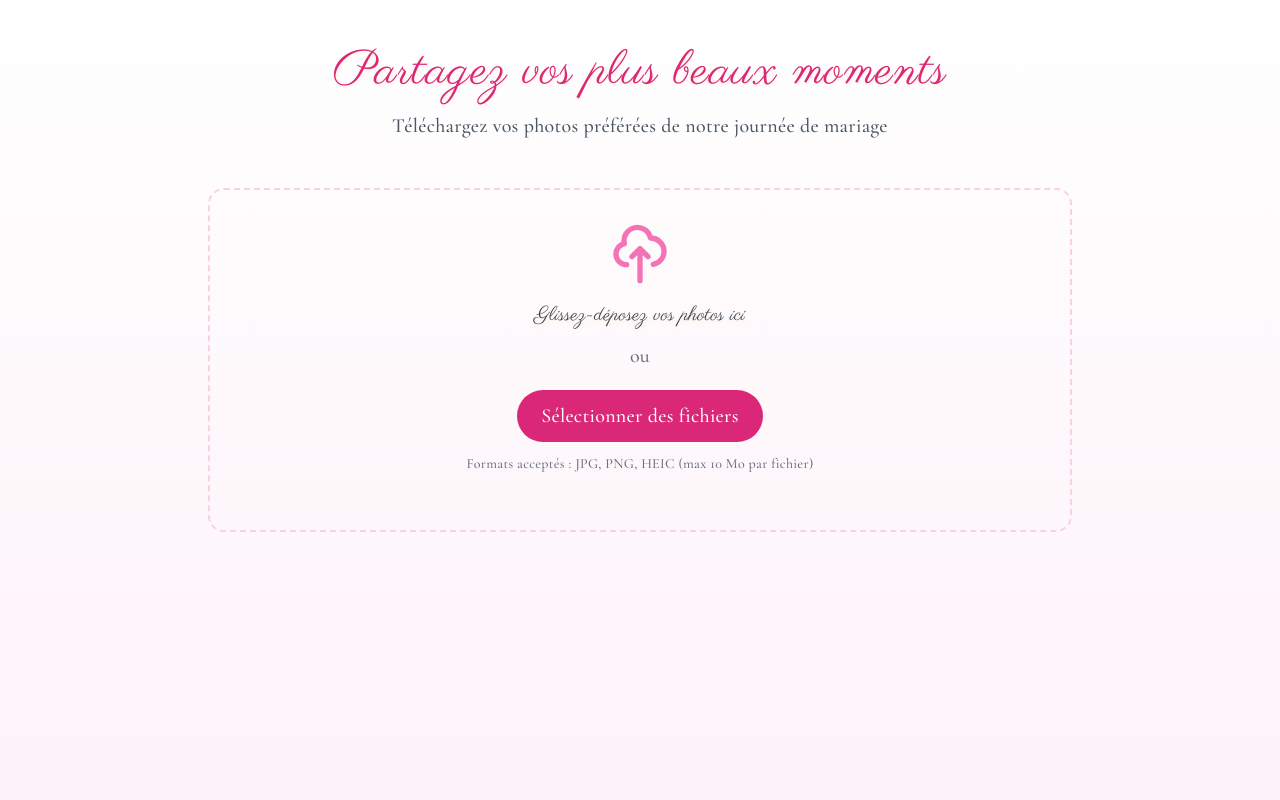
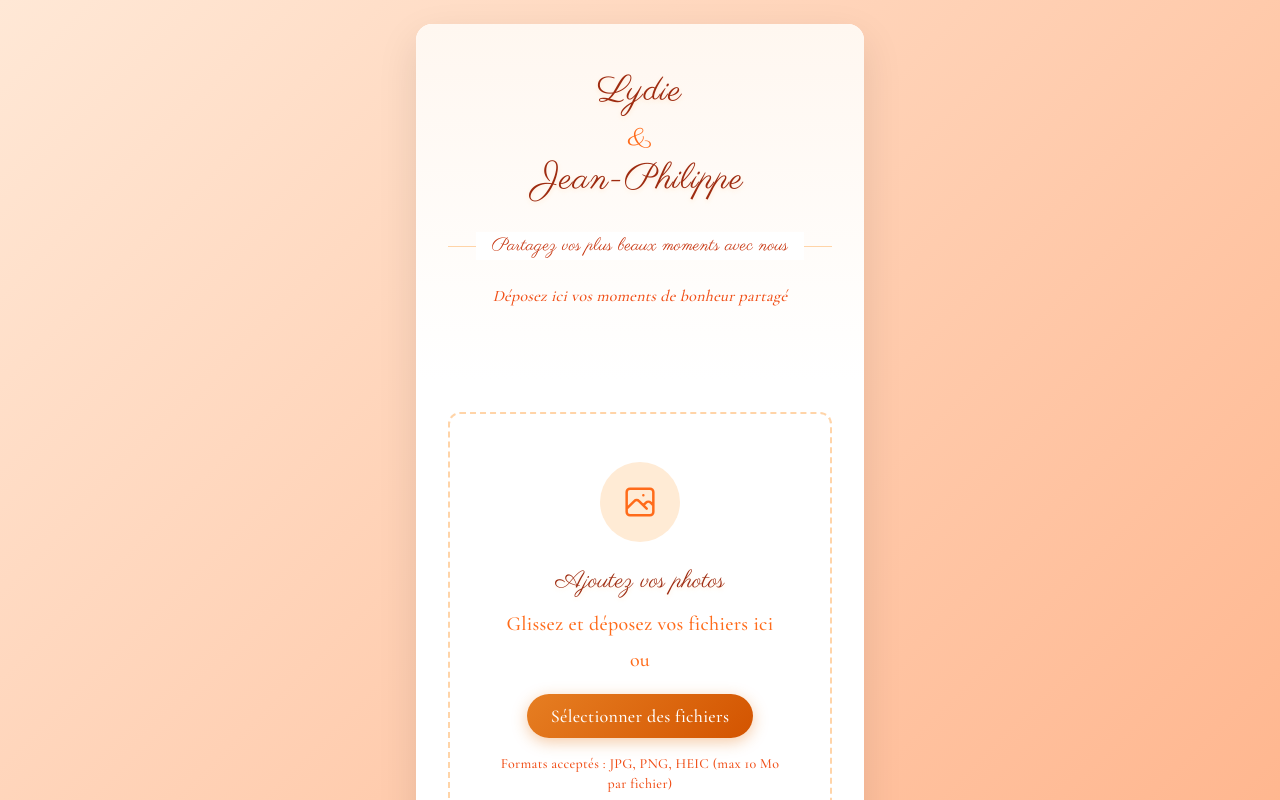
Before and after one commit to debarieux/photos-jpandlydie, a Next.js app: page / in a window 1280 px wide. Shown: the top 800 px of the page. Built offline with nearby package versions, Linux system fonts and the light colour scheme; what imagekit-javascript would draw is missing.

Commit message:
Ajout de la page d'erreur personnalisée et corrections de style

```diff
--- a/pages/index.js
+++ b/pages/index.js
@@ -100,7 +100,7 @@ function FloatingHearts({ show }) {
   );
 }
 
-export default function Home() {
+function Home() {
   const [files, setFiles] = useState([]);
   const [isDragging, setIsDragging] = useState(false);
   const [uploadProgress, setUploadProgress] = useState(0);
@@ -314,7 +314,7 @@ export default function Home() {
   }, [files]);
 
   return (
-    <div className="min-h-screen bg-gradient-to-b from-white to-pink-50">
+    <div className="min-h-screen bg-gradient-bg flex items-center justify-center p-4 sm:p-6">
       <Head>
         <title>Partage de photos - Mariage de Jean-Philippe & Lydia</title>
         <meta name="description" content="Partagez vos plus beaux moments de notre mariage" />
@@ -324,29 +324,44 @@ export default function Home() {
       <FlyingBirds count={8} />
       <FloatingHearts show={showSuccess} />
 
-      <main className="container mx-auto px-4 py-12 max-w-4xl">
-        <div className="text-center mb-12">
-          <h1 className="text-4xl md:text-5xl font-cursive text-pink-600 mb-4">
-            Partagez vos plus beaux moments
-          </h1>
-          <p className="text-xl text-gray-600">
-            Téléchargez vos photos préférées de notre journée de mariage
+      <div className="w-full max-w-md">
+        <div className="card w-full bg-white rounded-2xl shadow-card overflow-hidden">
+          {/* En-tête avec le titre */}
+          <div className="py-8 sm:py-12 px-4 sm:px-8 text-center bg-gradient-to-b from-orange-50 to-white">
+            <div className="mb-2">
+              <h1 className="text-3xl sm:text-4xl font-parisienne text-orange-800 leading-none">Lydie</h1>
+              <div className="text-orange-500 text-2xl sm:text-3xl font-parisienne -mt-2 mb-1">&</div>
+              <h1 className="text-3xl sm:text-4xl font-parisienne text-orange-800 leading-none">Jean-Philippe</h1>
+            </div>
+            <div className="relative mt-8 mb-6">
+              <div className="absolute inset-0 flex items-center">
+                <div className="w-full border-t border-orange-200"></div>
+              </div>
+              <div className="relative flex justify-center">
+                <span className="px-4 bg-white text-orange-700 font-parisienne text-base sm:text-lg">
+                  Partagez vos plus beaux moments avec nous
+                </span>
+              </div>
+            </div>
+            <p className="text-orange-600 font-cormorant italic text-sm sm:text-base text-center mt-2">
+              Déposez ici vos moments de bonheur partagé
             </p>
           </div>
 
+          <div className="p-4 sm:p-6 md:p-8">
             {/* Zone de dépôt */}
             <div
-          ref={dropZoneRef}
               onDragOver={handleDragOver}
               onDragLeave={handleDragLeave}
               onDrop={handleDrop}
-          className={`border-2 border-dashed rounded-2xl p-8 text-center transition-colors ${
-            isDragging ? 'border-pink-400 bg-pink-50' : 'border-pink-200 hover:border-pink-300'
-          } mb-8`}
+              className={`drop-zone rounded-xl p-6 sm:p-8 md:p-12 text-center cursor-pointer mb-6 sm:mb-8 transition-all duration-200 ${
+                isDragging ? 'border-2 border-orange-400 bg-orange-50' : 'border-2 border-dashed border-orange-200 hover:border-orange-300 bg-white'
+              }`}
             >
-          <div className="max-w-md mx-auto">
+              <div className="max-w-xs mx-auto">
+                <div className="w-16 h-16 sm:w-20 sm:h-20 bg-orange-100 rounded-full flex items-center justify-center mx-auto mb-4 sm:mb-6">
                   <svg
-              className="w-16 h-16 mx-auto text-pink-400 mb-4"
+                    className="w-8 h-8 sm:w-10 sm:h-10 text-orange-500"
                     fill="none"
                     stroke="currentColor"
                     viewBox="0 0 24 24"
@@ -355,22 +370,23 @@ export default function Home() {
                     <path
                       strokeLinecap="round"
                       strokeLinejoin="round"
-                strokeWidth="2"
-                d="M7 16a4 4 0 01-.88-7.903A5 5 0 1115.9 6L16 6a5 5 0 011 9.9M15 13l-3-3m0 0l-3 3m3-3v12"
-              ></path>
+                      strokeWidth="1.5"
+                      d="M4 16l4.586-4.586a2 2 0 012.828 0L16 16m-2-2l1.586-1.586a2 2 0 012.828 0L20 14m-6-6h.01M6 20h12a2 2 0 002-2V6a2 2 0 00-2-2H6a2 2 0 00-2 2v12a2 2 0 002 2z"
+                    />
                   </svg>
-            <h2 className="text-xl font-medium text-gray-700 mb-2">
-              {isDragging ? 'Déposez vos photos ici' : 'Glissez-déposez vos photos ici'}
-            </h2>
-            <p className="text-gray-500 mb-4">ou</p>
+                </div>
+                <h3 className="text-xl sm:text-2xl font-parisienne text-orange-800 mb-2">
+                  {isDragging ? 'Déposez vos photos ici' : 'Ajoutez vos photos'}
+                </h3>
+                <p className="text-orange-500 mb-4 font-cormorant">Glissez et déposez vos fichiers ici ou</p>
                 <button
                   type="button"
                   onClick={() => fileInputRef.current?.click()}
-              className="px-6 py-2 bg-pink-600 text-white rounded-full hover:bg-pink-700 transition-colors focus:outline-none focus:ring-2 focus:ring-pink-500 focus:ring-offset-2"
+                  className="bg-gradient-button text-white font-cormorant text-lg px-6 py-2 rounded-full shadow-button hover:opacity-90 transition-opacity focus:outline-none focus:ring-2 focus:ring-orange-300 focus:ring-offset-2"
                 >
                   Sélectionner des fichiers
                 </button>
-            <p className="text-sm text-gray-500 mt-3">
+                <p className="text-sm text-orange-600 mt-4 font-cormorant">
                   Formats acceptés : JPG, PNG, HEIC (max 10 Mo par fichier)
                 </p>
               </div>
@@ -383,20 +399,22 @@ export default function Home() {
                 onChange={handleFileSelect}
               />
             </div>
+          </div>
 
           {/* Liste des fichiers */}
           {files.length > 0 && (
-          <div className="bg-white rounded-xl shadow-md overflow-hidden">
-            <div className="p-4 border-b border-gray-200">
-              <h2 className="text-lg font-medium text-gray-800">
+            <div className="px-4 sm:px-6 pb-6">
+              <div className="bg-white/80 backdrop-blur-sm rounded-xl shadow-lg overflow-hidden border border-apricot-100">
+                <div className="p-4 border-b border-apricot-100 bg-gradient-to-r from-warm-50 to-white">
+                  <h2 className="text-lg font-medium text-apricot-800 font-cormorant">
                     {files.length} {files.length === 1 ? 'fichier sélectionné' : 'fichiers sélectionnés'}
                   </h2>
                 </div>
-            <ul className="divide-y divide-gray-200">
+                <ul className="divide-y divide-apricot-100">
                   {files.map((file, index) => (
-                <li key={index} className="p-4">
+                    <li key={index} className="p-4 hover:bg-warm-50/50 transition-colors">
                       <div className="flex items-center">
-                    <div className="flex-shrink-0 h-12 w-12 rounded-md overflow-hidden bg-gray-100">
+                        <div className="flex-shrink-0 h-14 w-14 rounded-lg overflow-hidden bg-warm-100 border border-apricot-100">
                           {file.preview && (
                             <img
                               src={file.preview}
@@ -406,16 +424,16 @@ export default function Home() {
                           )}
                         </div>
                         <div className="ml-4 flex-1 min-w-0">
-                      <p className="text-sm font-medium text-gray-900 truncate">
+                          <p className="text-sm font-medium text-apricot-900 truncate font-cormorant">
                             {file.name}
                           </p>
-                      <p className="text-sm text-gray-500">
+                          <p className="text-sm text-apricot-700 font-cormorant">
                             {formatFileSize(file.size)}
                           </p>
                           {file.status === 'uploading' && (
-                        <div className="w-full bg-gray-200 rounded-full h-2 mt-2">
+                            <div className="w-full bg-warm-200 rounded-full h-2 mt-2 overflow-hidden">
                               <div
-                            className="bg-pink-600 h-2 rounded-full transition-all duration-300"
+                                className="bg-gradient-to-r from-apricot-400 to-apricot-600 h-2 rounded-full transition-all duration-300"
                                 style={{ width: `${file.progress}%` }}
                               ></div>
                             </div>
@@ -440,79 +458,60 @@ export default function Home() {
                     type="button"
                     onClick={() => uploadFiles(files.filter(f => f.status !== 'done'))}
                     disabled={isUploading || files.every(f => f.status === 'done')}
-                className={`inline-flex justify-center py-2 px-4 border border-transparent shadow-sm text-sm font-medium rounded-md text-white ${
+                    className={`inline-flex justify-center py-2 px-6 border border-transparent shadow-sm text-sm font-cormorant text-lg rounded-full text-white ${
                       isUploading || files.every(f => f.status === 'done')
-                    ? 'bg-pink-300 cursor-not-allowed'
-                    : 'bg-pink-600 hover:bg-pink-700'
-                } focus:outline-none focus:ring-2 focus:ring-offset-2 focus:ring-pink-500`}
+                        ? 'bg-apricot-300 cursor-not-allowed'
+                        : 'bg-gradient-to-r from-apricot-500 to-apricot-600 hover:from-apricot-600 hover:to-apricot-700'
+                    } focus:outline-none focus:ring-2 focus:ring-offset-2 focus:ring-apricot-300 transition-all duration-300`}
                   >
                     {isUploading ? 'Téléversement en cours...' : 'Téléverser les fichiers'}
                   </button>
                 </div>
               </div>
+            </div>
           )}
+        </div>
 
         {/* Message de succès */}
         {showSuccess && (
-          <div className="fixed bottom-4 right-4 bg-green-100 border border-green-400 text-green-700 px-4 py-3 rounded">
-            <p>Vos photos ont été téléversées avec succès ! Merci pour votre partage.</p>
+          <div className="fixed bottom-6 right-6 bg-white/90 backdrop-blur-sm border-2 border-green-200 text-green-800 px-6 py-4 rounded-xl shadow-xl max-w-sm transition-all duration-300 transform hover:scale-105">
+            <div className="flex items-start">
+              <div className="flex-shrink-0 h-6 w-6 text-green-500">
+                <svg xmlns="http://www.w3.org/2000/svg" fill="none" viewBox="0 0 24 24" stroke="currentColor">
+                  <path strokeLinecap="round" strokeLinejoin="round" strokeWidth={2} d="M5 13l4 4L19 7" />
+                </svg>
+              </div>
+              <div className="ml-3">
+                <p className="text-sm font-cormorant font-medium">Vos photos ont été téléversées avec succès !</p>
+                <p className="text-xs text-green-700 mt-1">Merci pour votre partage précieux.</p>
+              </div>
+            </div>
           </div>
         )}
 
         {/* Message d'erreur */}
         {error && (
-          <div className="fixed bottom-4 right-4 bg-red-100 border border-red-400 text-red-700 px-4 py-3 rounded">
-            <p>{error}</p>
+          <div className="fixed bottom-6 right-6 bg-white/90 backdrop-blur-sm border-2 border-red-200 text-red-800 px-6 py-4 rounded-xl shadow-xl max-w-sm transition-all duration-300 transform hover:scale-105">
+            <div className="flex justify-between items-start">
+              <div className="flex-1">
+                <p className="text-sm font-cormorant font-medium">Une erreur est survenue</p>
+                <p className="text-xs text-red-700 mt-1">{error}</p>
+              </div>
               <button
                 onClick={() => setError(null)}
-              className="font-bold float-right"
+                className="ml-4 text-red-500 hover:text-red-700 focus:outline-none"
+                aria-label="Fermer"
               >
-              ×
+                <svg className="h-5 w-5" fill="none" viewBox="0 0 24 24" stroke="currentColor">
+                  <path strokeLinecap="round" strokeLinejoin="round" strokeWidth={2} d="M6 18L18 6M6 6l12 12" />
+                </svg>
               </button>
             </div>
+          </div>
         )}
-      </main>
-
-      <style jsx global>{`
-        @keyframes flyAcross {
-          0% {
-            transform: translateX(-100px) scaleX(var(--direction, 1));
-          }
-          100% {
-            transform: translateX(calc(100vw + 100px)) scaleX(var(--direction, 1));
-          }
-        }
-
-        @keyframes float {
-          0% {
-            transform: translateY(100%) translateX(0);
-            opacity: 0;
-          }
-          10% {
-            opacity: 0.8;
-          }
-          90% {
-            opacity: 0.8;
-          }
-          100% {
-            transform: translateY(-100vh) translateX(20px);
-            opacity: 0;
-          }
-        }
-
-        .animate-flyAcross {
-          animation: flyAcross 20s linear infinite;
-          --direction: 1;
-        }
-
-        .animate-float {
-          animation: float 3s ease-in-out forwards;
-        }
-
-        .font-cursive {
-          font-family: 'Parisienne', cursive;
-        }
-      `}</style>
+      </div>
     </div>
   );
 }
+
+export default Home;
--- a/tailwind.config.js
+++ b/tailwind.config.js
@@ -1,33 +1,78 @@
 module.exports = {
   content: [
     "./pages/**/*.{js,ts,jsx,tsx}",
-    "./components/**/*.{js,ts,jsx,tsx}"
+    "./components/**/*.{js,ts,jsx,tsx}",
+    "./app/**/*.{js,ts,jsx,tsx}"
   ],
   theme: {
     extend: {
       colors: {
-        apricot: {
-          100: '#FFE8D6',
-          200: '#FFD1B7',
-          300: '#FFB38A',
-          400: '#FF946B',
-          500: '#FF7B4A',
-          600: '#FF5E2E',
-          700: '#E8491D',
+        orange: {
+          50: '#fff7f0',
+          100: '#ffebd5',
+          200: '#ffd4a8',
+          300: '#ffb570',
+          400: '#ff8c3a',
+          500: '#ff6b1a',
+          600: '#f04e16',
+          700: '#c7350f',
+          800: '#9e2b10',
+          900: '#7f2611',
         },
-        warm: {
-          100: '#FFF5EB',
-          200: '#FFEBD6',
-          300: '#FFDFBF',
-        }
+        brown: {
+          50: '#fdf8f6',
+          100: '#f2e8e5',
+          200: '#eaddd7',
+          300: '#e0cec7',
+          400: '#d2bab0',
+          500: '#bfa094',
+          600: '#a18072',
+          700: '#977669',
+          800: '#846358',
+          900: '#5c3d1f',
+        },
+        primary: {
+          DEFAULT: '#e67e22',
+          light: '#f39c12',
+          dark: '#d35400',
+        },
+        background: {
+          light: '#FFE8D6',
+          DEFAULT: '#FFB38A',
+          gradient: 'linear-gradient(135deg, #FFE8D6 0%, #FFB38A 100%)',
+        },
       },
       fontFamily: {
         parisienne: ['"Parisienne"', 'cursive'],
         cormorant: ['"Cormorant Garamond"', 'serif']
       },
       backgroundImage: {
-        'gradient-apricot': 'linear-gradient(to bottom right, #FFE8D6, #FFB38A)',
-      }
+        'gradient-bg': 'linear-gradient(135deg, #FFE8D6 0%, #FFB38A 100%)',
+        'gradient-button': 'linear-gradient(135deg, #e67e22 0%, #d35400 100%)',
+      },
+      boxShadow: {
+        'card': '0 15px 40px rgba(0, 0, 0, 0.1)',
+        'button': '0 4px 15px rgba(230, 126, 34, 0.4)',
+      },
+      animation: {
+        'fadeIn': 'fadeIn 0.6s cubic-bezier(0.16, 1, 0.3, 1) forwards',
+        'pulse': 'pulse 2s cubic-bezier(0.4, 0, 0.6, 1) infinite',
+        'float': 'float 6s ease-in-out infinite',
+      },
+      keyframes: {
+        fadeIn: {
+          '0%': { opacity: 0, transform: 'translateY(20px)' },
+          '100%': { opacity: 1, transform: 'translateY(0)' },
+        },
+        pulse: {
+          '0%, 100%': { transform: 'scale(1)' },
+          '50%': { transform: 'scale(1.05)' },
+        },
+        float: {
+          '0%, 100%': { transform: 'translateY(0)' },
+          '50%': { transform: 'translateY(-10px)' },
+        },
+      },
     },
   },
   plugins: [],
```
Also changed, not shown: pages/_error.js (added, +36 -0 lines). Lines whose indentation alone changed are shown as unchanged.
